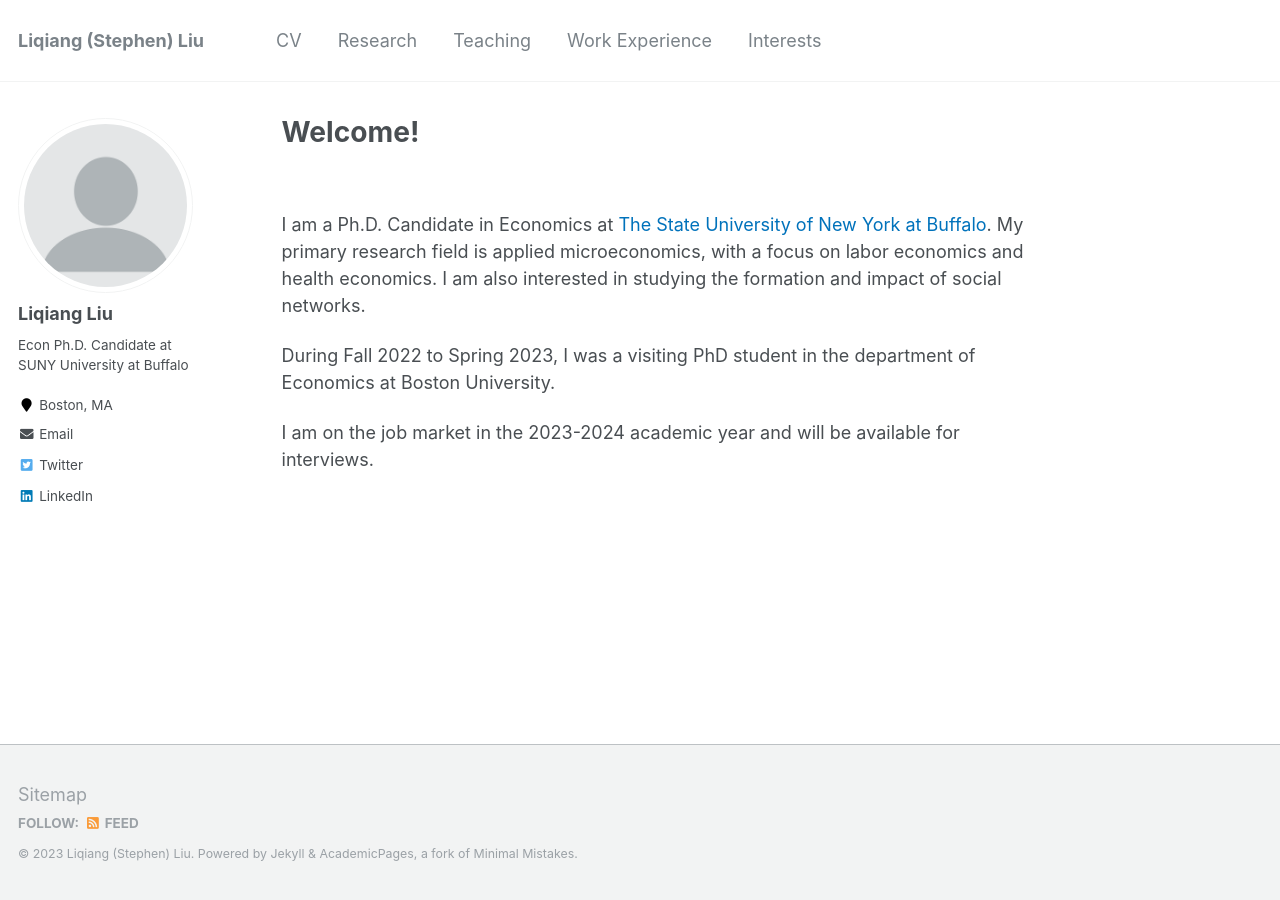
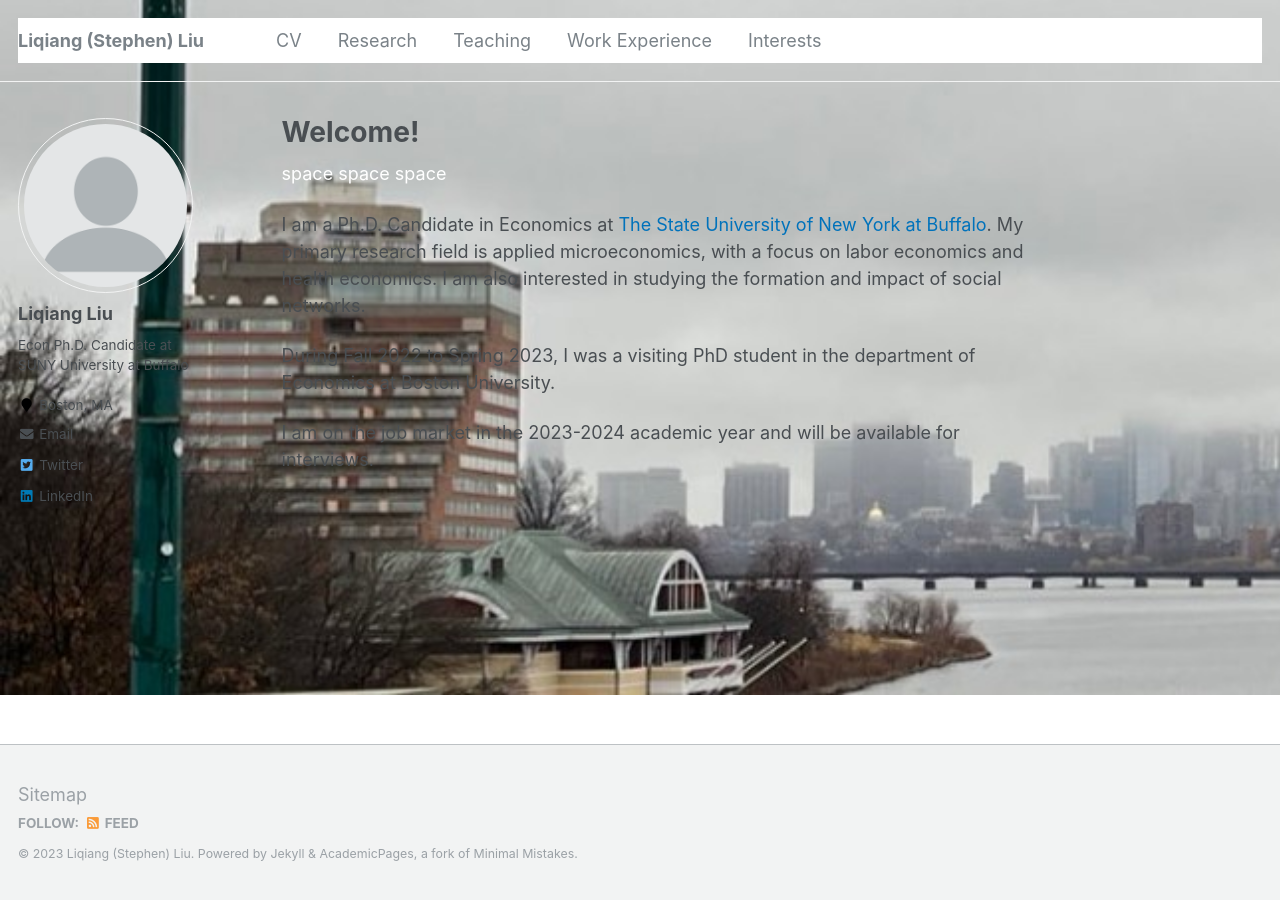
Before and after one commit to Liqiang-Liu/Liqiang-Liu.github.io, a Jekyll site: the page built from _pages/about.md, in a window 1280 px wide. Built offline with Jekyll 4.4.1, drawn with Linux system fonts in a browser that asks for light colours.

Commit message:
Update about.md

```diff
--- a/_pages/about.md
+++ b/_pages/about.md
@@ -7,6 +7,13 @@ redirect_from:
   - /about/
   - /about.html
 ---
+
+<style>
+body {
+    background-image: url('/images/background.jpg');
+    background-size: cover;
+}
+</style>
 
 <span style="color:white;"> space space space </span>
 
```
